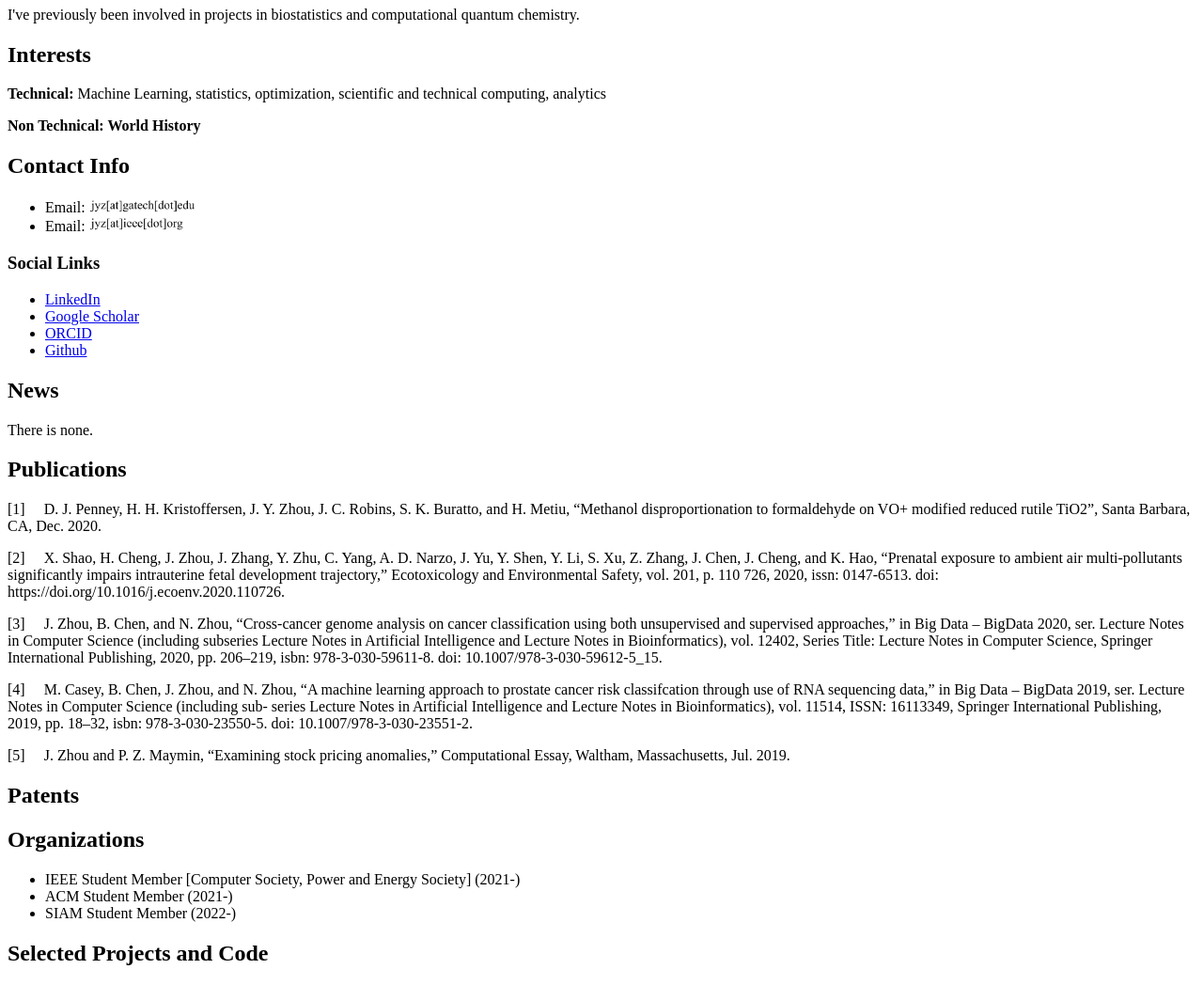
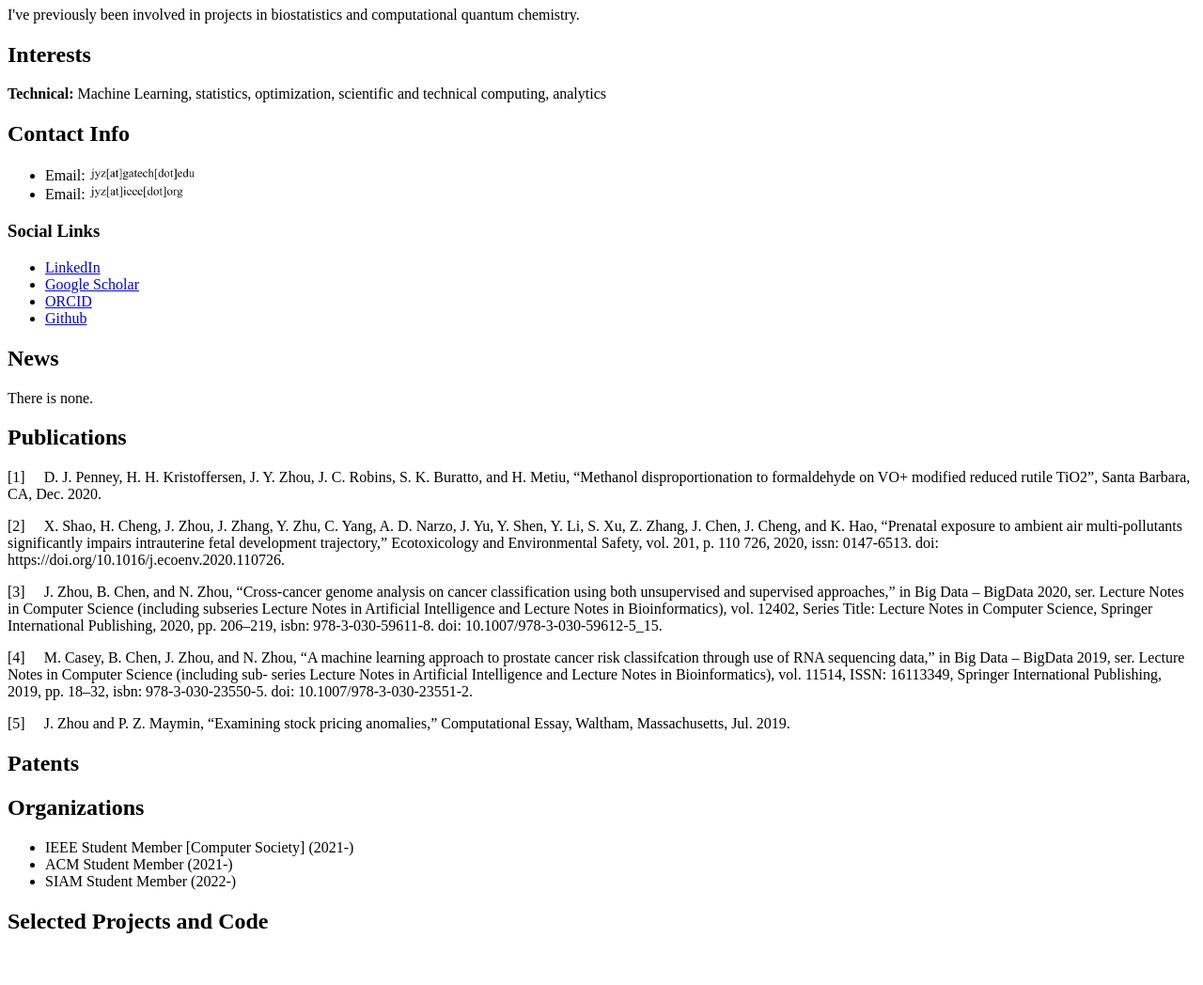
Before and after one commit to Jonathan-Z/jonathan-z.github.io, a plain HTML site: page index.html in a window 1280 px wide. Shown: the part 720-1768 px from the top of the page at 94% size. After the commit the page ends 1734 px from the top, so only its background shows below. Drawn offline with Linux system fonts and the light colour scheme.

Commit message:
Update index.html

```diff
--- a/index.html
+++ b/index.html
@@ -86,7 +86,6 @@
 
 	<h2>Interests</h2>
 		<p><b>Technical:</b> Machine Learning, statistics, optimization, scientific and technical computing, analytics</p>
-		<p><b>Non Technical: World History</b></p>
 	<h2>Contact Info</h2>
 		<ul>
 			<li>Email: <img src="/static/gt.png" style="height: 1em;"> </li>
@@ -145,7 +144,7 @@
 
 	<h2>Organizations</h2>
 	<ul>
-	<li>IEEE Student Member [Computer Society, Power and Energy Society] (2021-)</li>
+	<li>IEEE Student Member [Computer Society] (2021-)</li>
 	<li>ACM Student Member (2021-)</li>
 	<li>SIAM Student Member (2022-)</li>
 	</ul>
```
